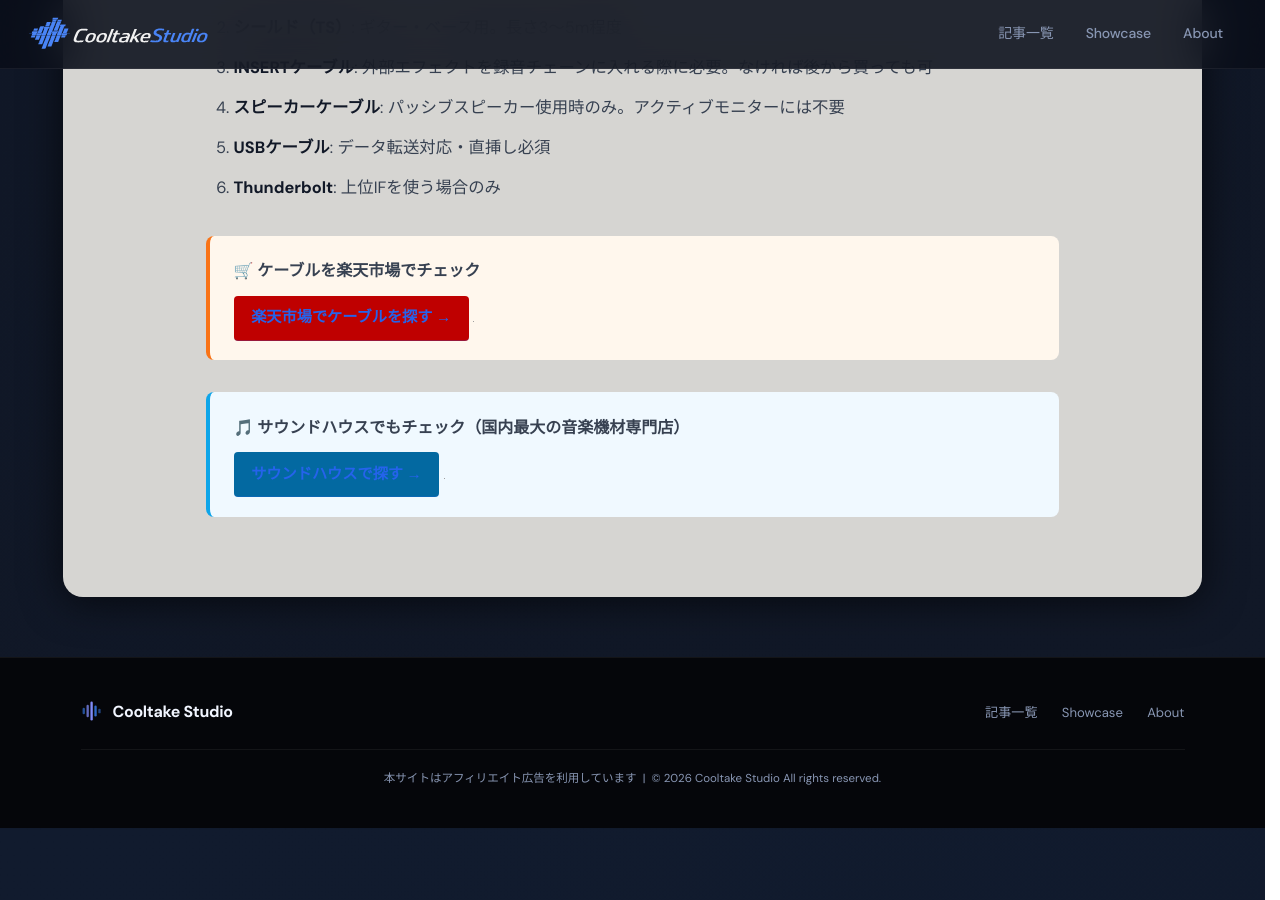
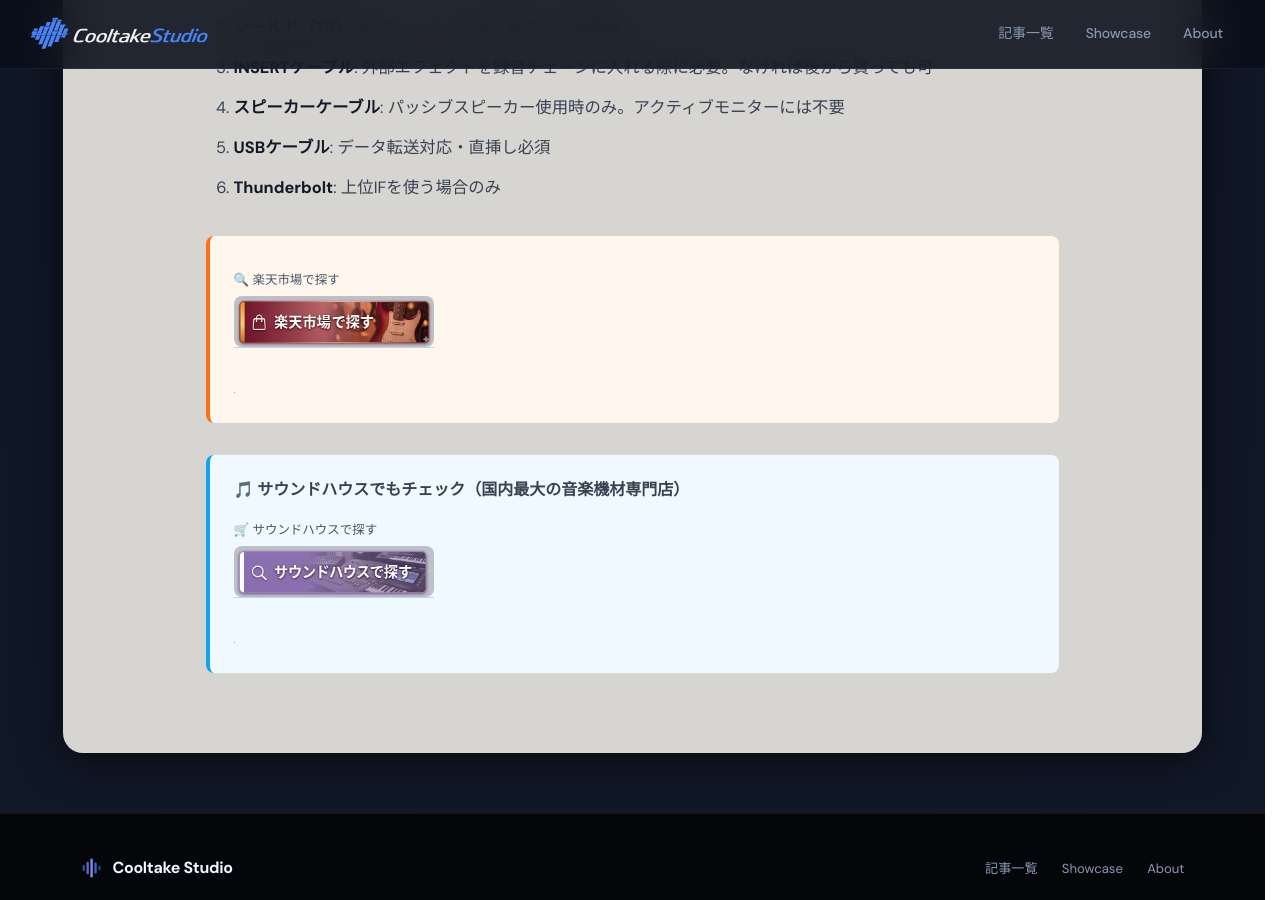
Before and after one commit to cooltake/cooltake-staging, a Jekyll site: the page built from _posts/2026-05-17-cable-guide.md, in a window 1280 px wide and 900 px high, scrolled down 8270 px. Built offline with Jekyll 4.4.1, drawn with Linux system fonts in a browser that asks for light colours; some web fonts are replaced; grey boxes are pictures that could not be loaded.

Commit message:
style: replace old CTA buttons with image buttons in 2026-05-17-cable-guide.md

```diff
--- a/_posts/2026-05-17-cable-guide.md
+++ b/_posts/2026-05-17-cable-guide.md
@@ -197,13 +197,14 @@
 6. **Thunderbolt**: 上位IFを使う場合のみ
 
 <div style="margin:2rem 0;padding:1.2rem 1.5rem;background:#fff7ed;border-left:4px solid #f97316;border-radius:8px;">
-<p style="margin:0 0 .6rem;font-weight:bold;font-size:1rem;">&#x1F6D2; ケーブルを楽天市場でチェック</p>
-<a href="https://hb.afl.rakuten.co.jp/hgc/0b15ddc7.28c5c9ed.0b15ddc8.5d23dd4d/?pc=https%3A%2F%2Fsearch.rakuten.co.jp%2Fsearch%2Fmall%2FXLR%25E3%2582%25B1%25E3%2583%25BC%25E3%2583%2596%25E3%2583%25AB%2B%25E3%2582%25B7%25E3%2583%25BC%25E3%2583%25AB%25E3%2583%2589%2F" rel="nofollow" referrerpolicy="no-referrer-when-downgrade" style="display:inline-block;background:#bf0000;color:#fff;padding:.45rem 1.1rem;border-radius:4px;text-decoration:none;font-weight:bold;font-size:.95rem;">楽天市場でケーブルを探す →</a>
+<div style="margin:.8rem 0;"><span style="display:block;font-size:.78rem;color:#4b5563;margin-bottom:3px;margin-top:6px;">🔍 楽天市場で探す</span>
+<a href="https://hb.afl.rakuten.co.jp/hgc/0b15ddc7.28c5c9ed.0b15ddc8.5d23dd4d/?pc=https%3A%2F%2Fsearch.rakuten.co.jp%2Fsearch%2Fmall%2FXLR%25E3%2582%25B1%25E3%2583%25BC%25E3%2583%2596%25E3%2583%25AB%2B%25E3%2582%25B7%25E3%2583%25BC%25E3%2583%25AB%25E3%2583%2589%2F" rel="nofollow" referrerpolicy="no-referrer-when-downgrade" style="display:inline-block;text-decoration:none;"><img src="/assets/images/btn-rakuten.jpg" alt="楽天市場で探す" width="200" style="height:auto;border-radius:8px;display:block;"></a></div>
 <img src="//i.moshimo.com/af/i/impression?a_id=5565352&amp;p_id=54&amp;pc_id=54&amp;pl_id=616" width="1" height="1" style="border:none;" alt="" loading="lazy">
 </div>
 
 <div style="margin:2rem 0;padding:1.2rem 1.5rem;background:#f0f9ff;border-left:4px solid #0ea5e9;border-radius:8px;">
 <p style="margin:0 0 .6rem;font-weight:bold;font-size:1rem;">&#x1F3B5; サウンドハウスでもチェック（国内最大の音楽機材専門店）</p>
-<a href="https://h.accesstrade.net/sp/cc?rk=01001xqc00os63&url=https%3A%2F%2Fwww.soundhouse.co.jp%2Fsearch%2Findex%2F%3Fsearch_all%3DXLR%25E3%2582%25B1%25E3%2583%25BC%25E3%2583%2596%25E3%2583%25AB%2520%25E3%2582%25B7%25E3%2583%25BC%25E3%2583%25AB%25E3%2583%2589" rel="nofollow" referrerpolicy="no-referrer-when-downgrade" style="display:inline-block;background:#0369a1;color:#fff;padding:.45rem 1.1rem;border-radius:4px;text-decoration:none;font-weight:bold;font-size:.95rem;">サウンドハウスで探す →</a>
+<div style="margin:.8rem 0;"><span style="display:block;font-size:.78rem;color:#4b5563;margin-bottom:3px;margin-top:6px;">🛒 サウンドハウスで探す</span>
+<a href="https://h.accesstrade.net/sp/cc?rk=01001xqc00os63&url=https%3A%2F%2Fwww.soundhouse.co.jp%2Fsearch%2Findex%2F%3Fsearch_all%3DXLR%25E3%2582%25B1%25E3%2583%25BC%25E3%2583%2596%25E3%2583%25AB%2520%25E3%2582%25B7%25E3%2583%25BC%25E3%2583%25AB%25E3%2583%2589" rel="nofollow" referrerpolicy="no-referrer-when-downgrade" style="display:inline-block;text-decoration:none;"><img src="/assets/images/btn-soundhouse.jpg" alt="サウンドハウスで探す" width="200" style="height:auto;border-radius:8px;display:block;"></a></div>
 <img src="https://h.accesstrade.net/sp/rr?rk=01001xqc00os63" width="1" height="1" border="0" alt="" loading="lazy">
 </div>
```
